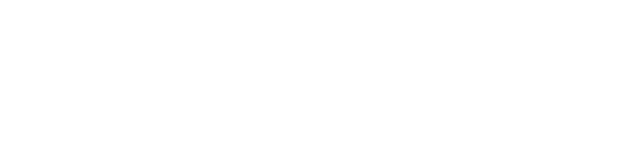
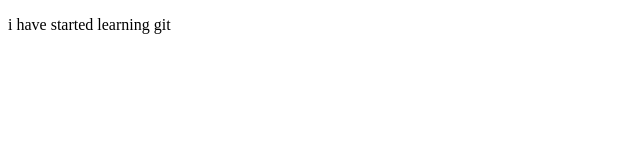
Before and after one commit to NajeebMohd/getting-started-with-git, a plain HTML site: page index.html in a window 1280 px wide. Shown: the whole page, without its empty margins (0-640 px from the left). Drawn offline with Linux system fonts and the light colour scheme.

Commit message:
add the paragraph tag

```diff
--- a/index.html
+++ b/index.html
@@ -4,7 +4,7 @@
         <title>getting started with git</title>
     </head>
     <body>
-
+        <p> i have started learning git</p>
     </body>
 
 </html>
```
